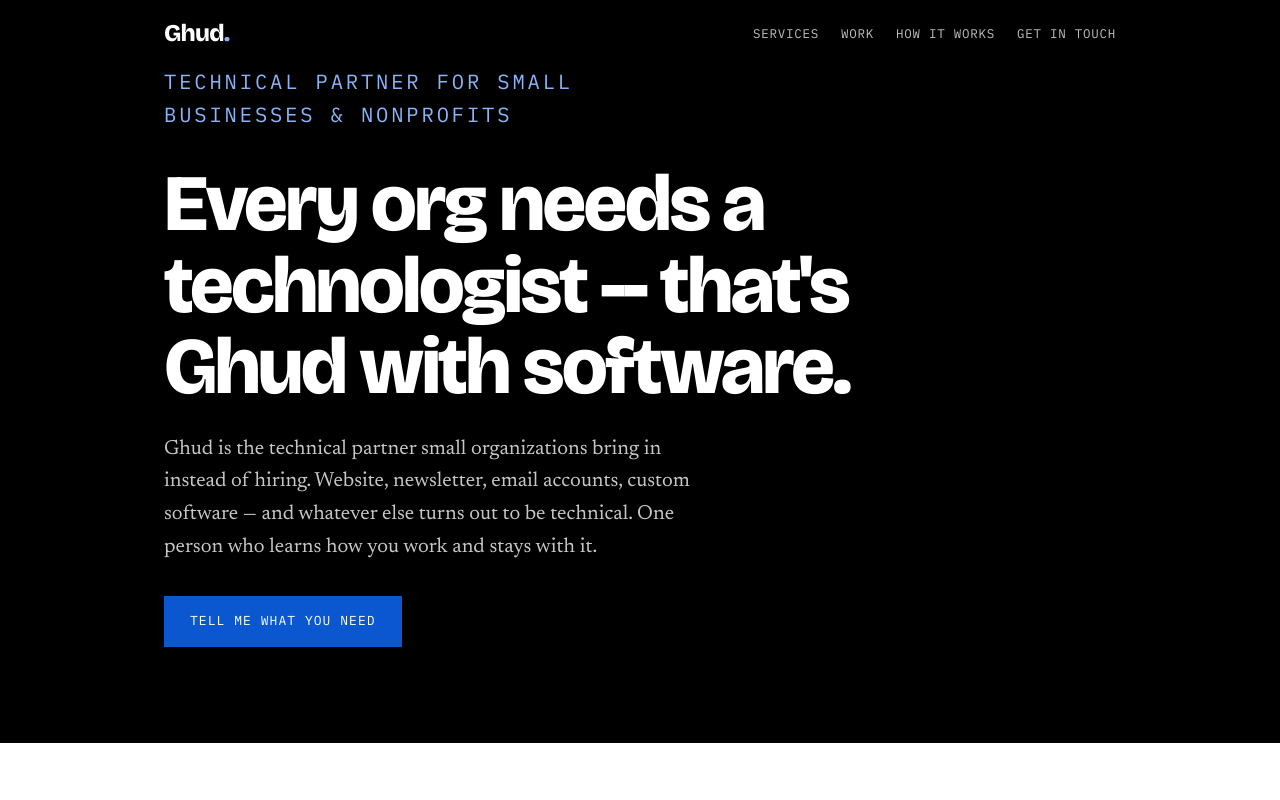
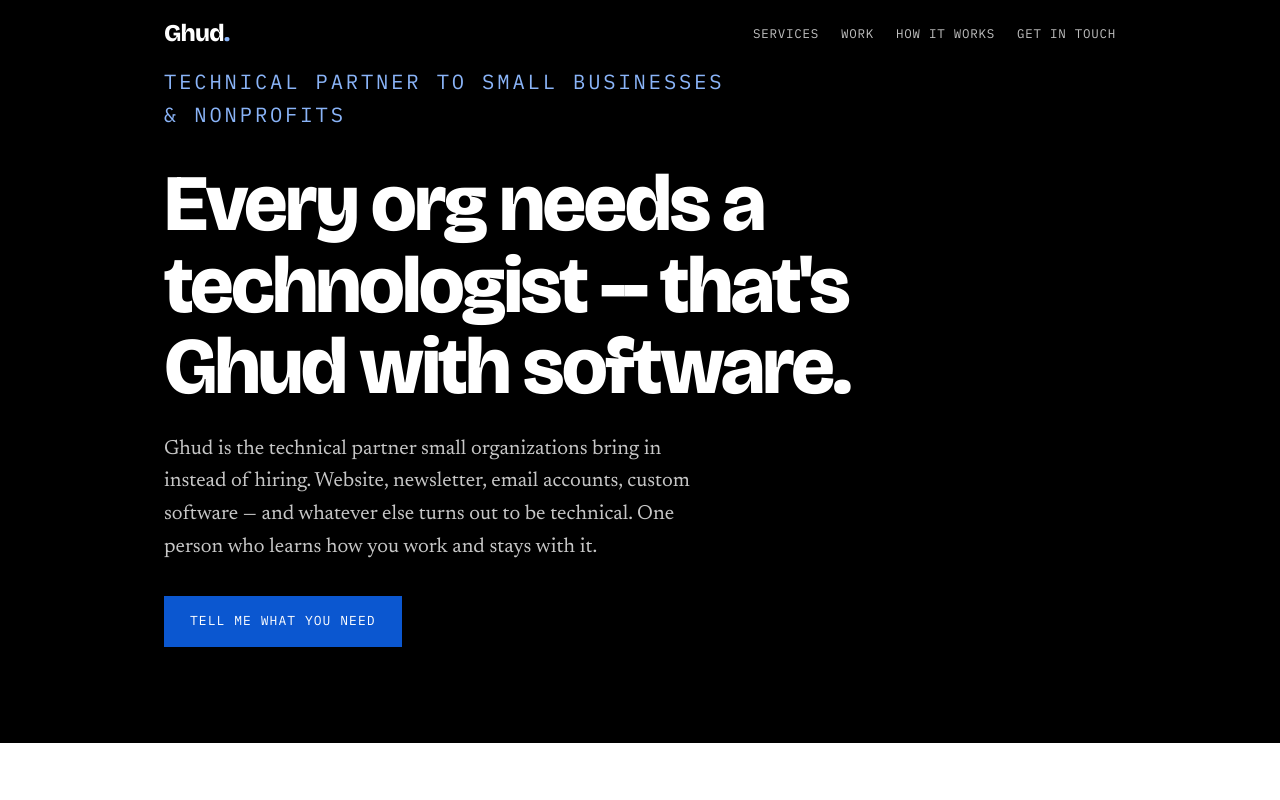
Before and after one commit to ghud-org/ghud-org.github.io, a plain HTML site: page index.html in a window 1280 px wide. Shown: the top 800 px of the page. Drawn offline with nearby package versions, Linux system fonts and the light colour scheme.

Commit message:
Update index.html

```diff
--- a/index.html
+++ b/index.html
@@ -189,7 +189,7 @@ footer a{color:var(--amber)}
 
 <section class="hero" id="top">
   <div class="wrap">
-    <p class="eyebrow reveal">Technical partner for small businesses &amp; nonprofits</p>
+    <p class="eyebrow reveal">Technical partner to small businesses &amp; nonprofits</p>
     <h1 class="reveal">Every org needs a technologist -- that's Ghud with software.</h1>
     <p class="reveal">Ghud is the technical partner small organizations bring in instead of hiring. Website, newsletter, email accounts, custom software — and whatever else turns out to be technical. One person who learns how you work and stays with it.</p>
     <a class="btn reveal" href="#inquire">Tell me what you need</a>
```
